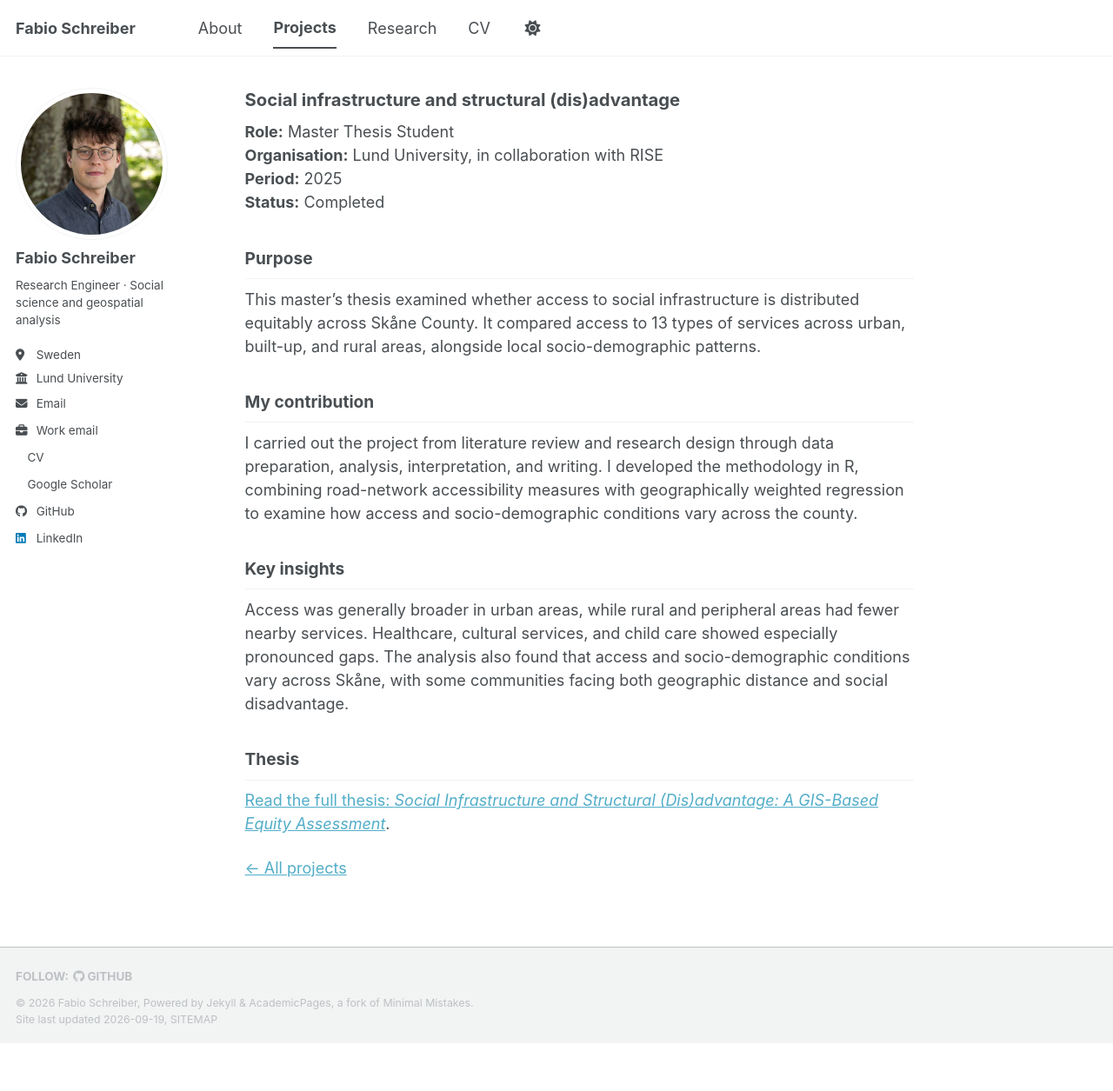
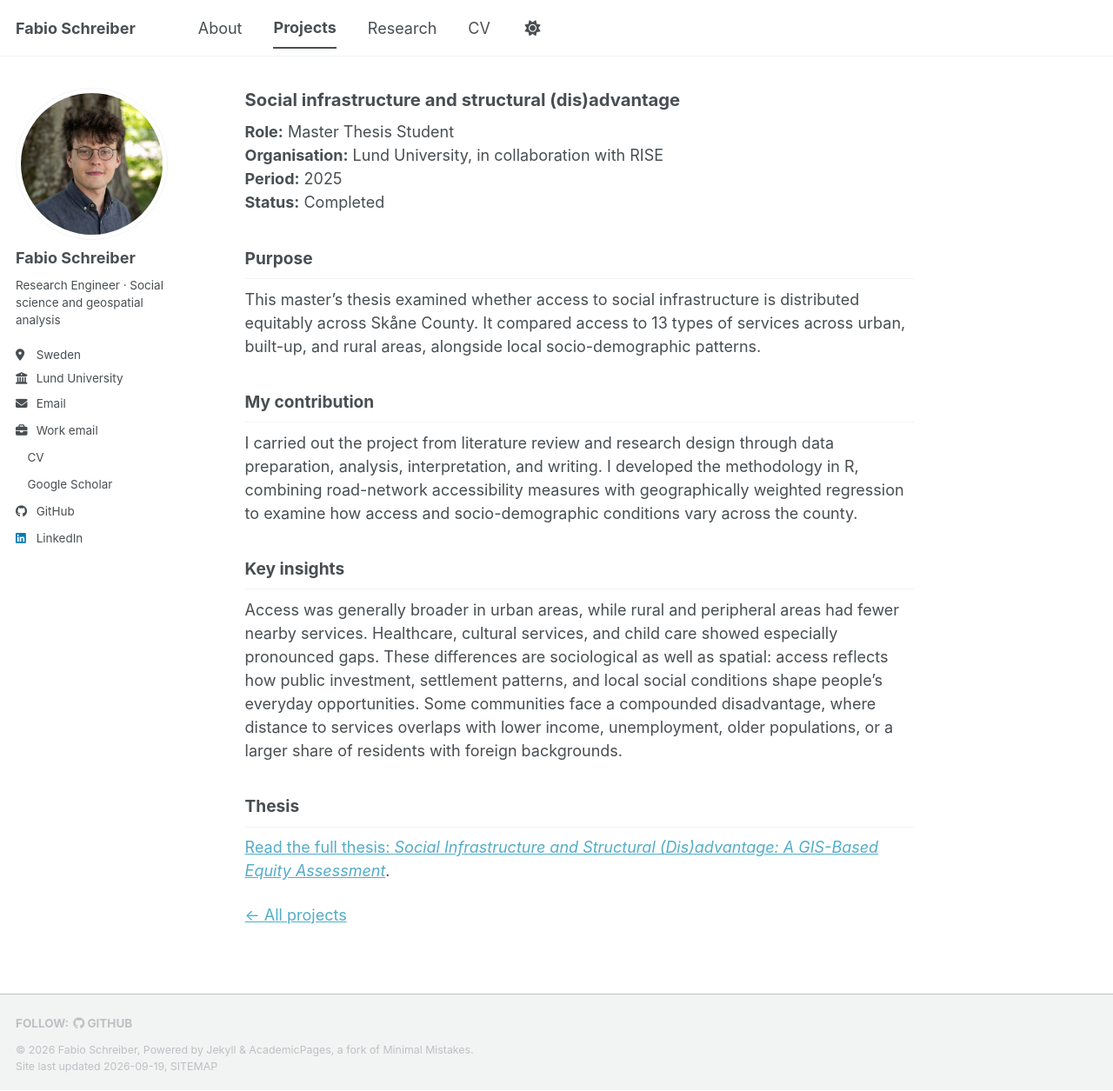
Before and after one commit to fab1s/fab1s.github.io, a Jekyll site: the page built from _portfolio/social-infrastructure.md, in a window 1280 px wide and 1255 px high. Shown: the whole window at 87% size. Built offline with Jekyll 4.4.1, drawn with Linux system fonts in a browser that asks for light colours; a style sheet for code colours, icons or effects is not loaded.

Commit message:
Add sociological framing to thesis insights

```diff
--- a/_portfolio/social-infrastructure.md
+++ b/_portfolio/social-infrastructure.md
@@ -24,7 +24,7 @@ I carried out the project from literature review and research design through dat
 
 ## Key insights
 
-Access was generally broader in urban areas, while rural and peripheral areas had fewer nearby services. Healthcare, cultural services, and child care showed especially pronounced gaps. The analysis also found that access and socio-demographic conditions vary across Skåne, with some communities facing both geographic distance and social disadvantage.
+Access was generally broader in urban areas, while rural and peripheral areas had fewer nearby services. Healthcare, cultural services, and child care showed especially pronounced gaps. These differences are sociological as well as spatial: access reflects how public investment, settlement patterns, and local social conditions shape people’s everyday opportunities. Some communities face a compounded disadvantage, where distance to services overlaps with lower income, unemployment, older populations, or a larger share of residents with foreign backgrounds.
 
 ## Thesis
 
```
